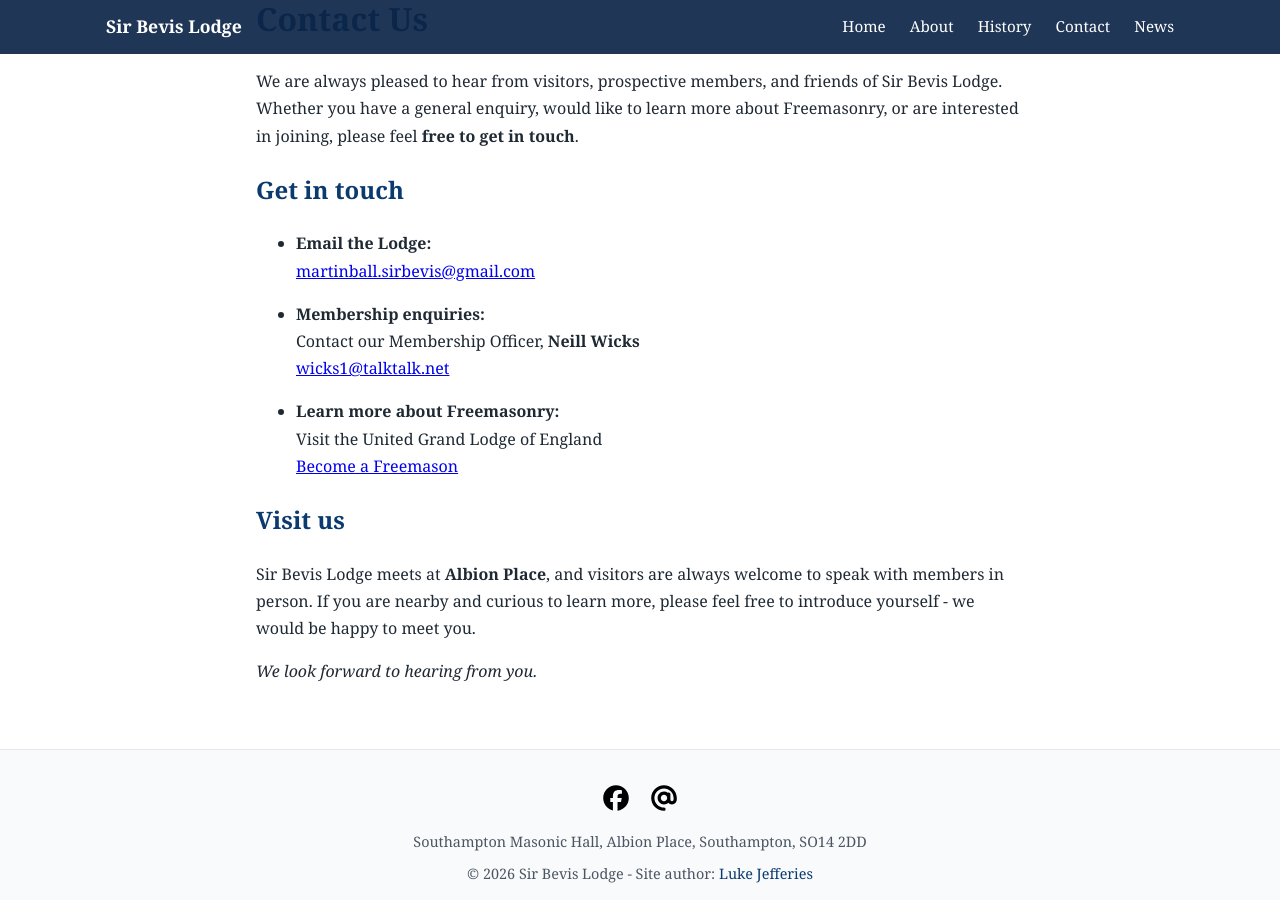
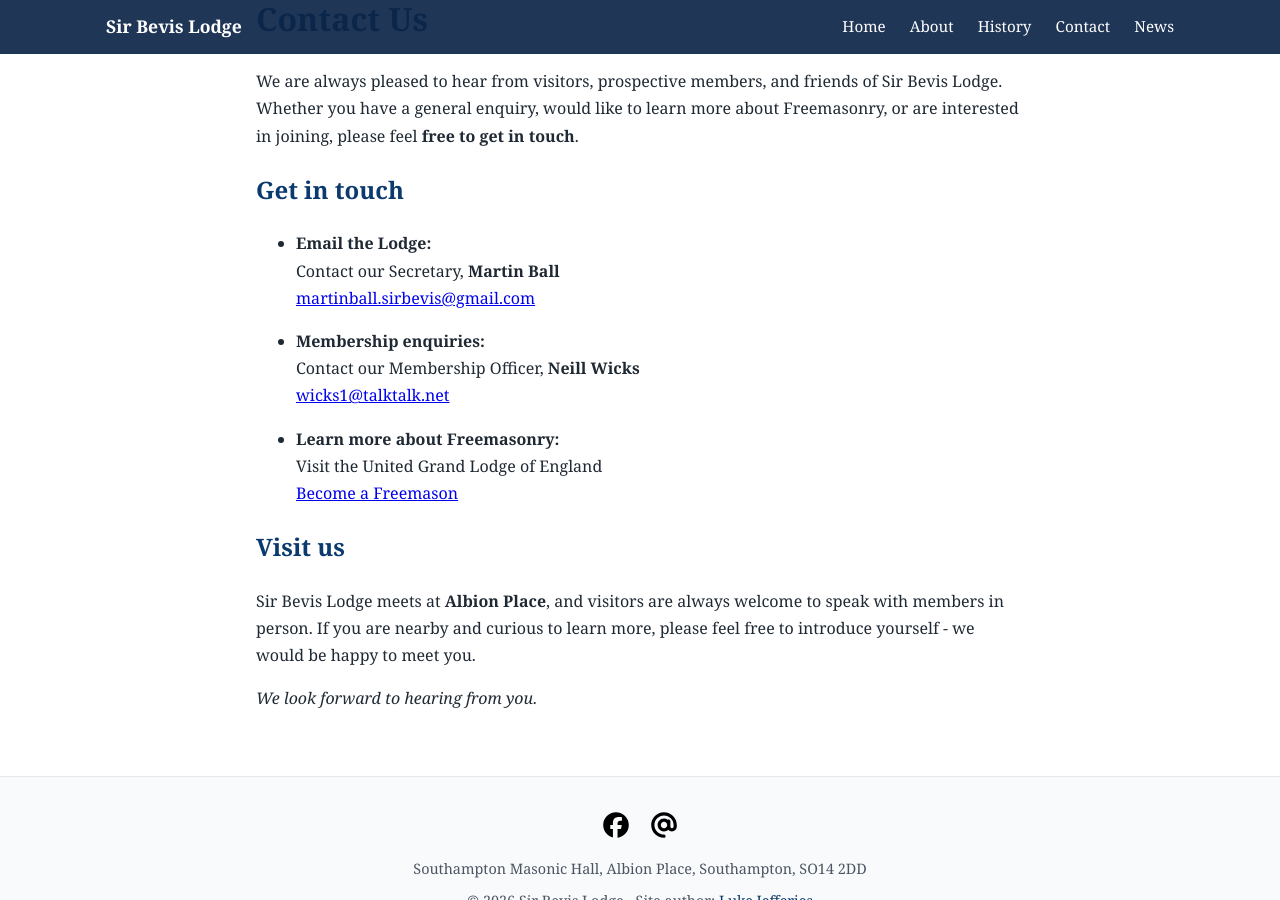
Before and after one commit to jefferies917/sirbevis.github.io, a Jekyll site: the page built from contact.md, in a window 1280 px wide and 900 px high, scrolled down 535 px. Built offline with Jekyll 4.4.1, drawn with Linux system fonts in a browser that asks for light colours.

```diff
--- a/contact.md
+++ b/contact.md
@@ -13,6 +13,7 @@ We are always pleased to hear from visitors, prospective members, and friends of
 ## Get in touch
 
 - **Email the Lodge:**
+  Contact our Secretary, **Martin Ball**
   [{{ site.social.email }}](mailto:{{ site.social.email }})
 
 - **Membership enquiries:**
```
Also changed, not shown: .devcontainer/devcontainer.json.
